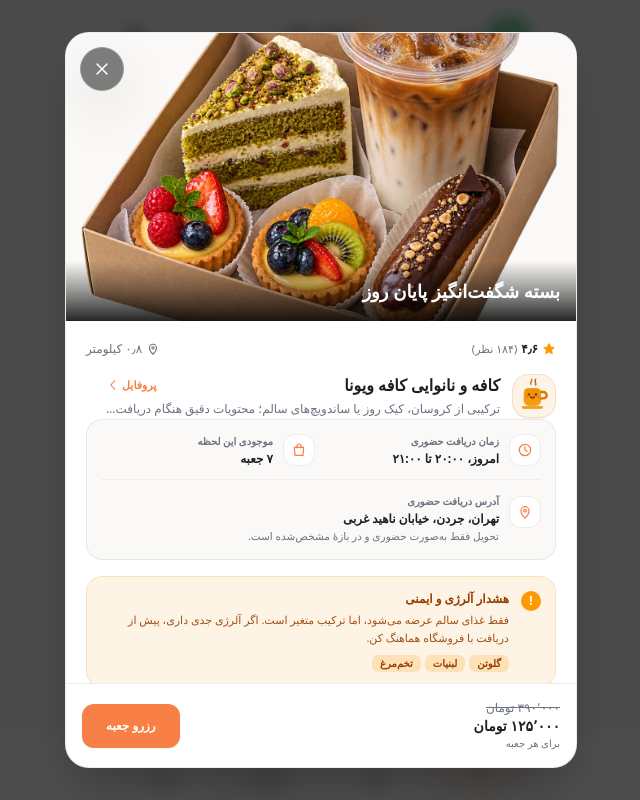
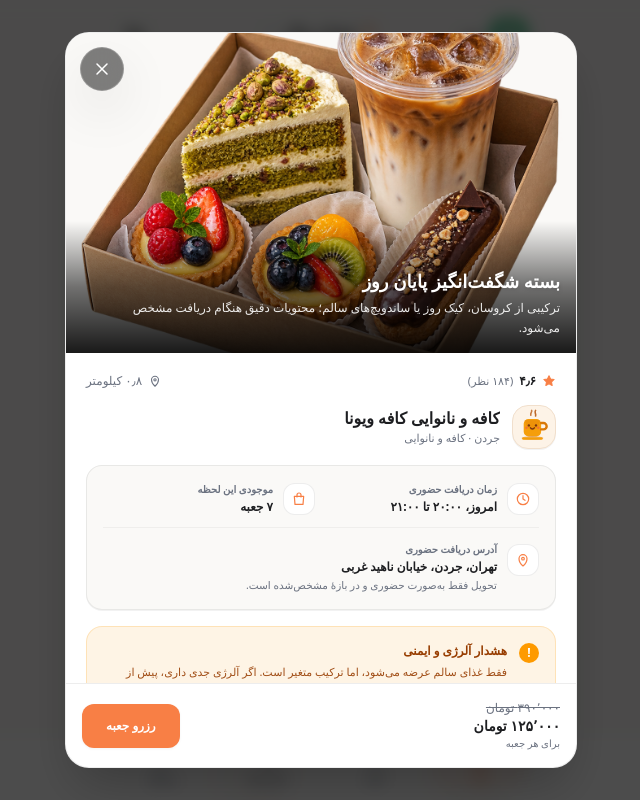
Before and after one commit to AmiraliRanj/moft-pwa, a Next.js app: page /customer in a window 1280 px wide. Both pictures are taken after a click on the button 747 px from the left and 604 px from the top of the page. Shown: the top 800 px of the page, without its empty margins (319-959 px from the left). Built offline with nearby package versions, Linux system fonts and the light colour scheme; grey boxes are pictures that could not be loaded.

Commit message:
fix(offer-detail): move food description onto hero image overlay, remove profile button, make logo clickable, and align to 8pt grid

```diff
--- a/components/MoftPreview.tsx
+++ b/components/MoftPreview.tsx
@@ -2582,7 +2582,7 @@ function OfferDetails({
   return (
     <DialogShell titleId="offer-title" onClose={onClose} size="fullscreen">
       <div ref={detailScrollRef} className="overflow-y-auto flex-1 h-full">
-        <div className="relative w-full h-64 sm:h-72 bg-canvas overflow-hidden">
+        <div className="relative w-full h-72 sm:h-80 bg-canvas overflow-hidden">
           <FoodImage
             src={offer.image}
             alt={`تصویر ${offer.title}`}
@@ -2590,49 +2590,62 @@ function OfferDetails({
             priority
             className="w-full h-full object-cover"
           />
-          <div className="absolute inset-x-0 bottom-0 p-4 bg-gradient-to-t from-black/85 via-black/40 to-transparent text-white">
-            <strong className="block text-base sm:text-lg font-black">{offer.title}</strong>
+          {/* Food Title & Description Overlay on bottom right/start of image */}
+          <div className="absolute inset-x-0 bottom-0 p-4 pt-12 bg-gradient-to-t from-black/90 via-black/55 to-transparent text-white space-y-1">
+            <h1 id="offer-title" className="text-base sm:text-lg font-black leading-snug drop-shadow-sm">
+              {offer.title}
+            </h1>
+            {offer.description && (
+              <p className="text-[11px] sm:text-xs text-white/90 leading-relaxed line-clamp-2 drop-shadow-xs max-w-md">
+                {offer.description}
+              </p>
+            )}
           </div>
         </div>
 
         <div className="p-4 sm:p-5 space-y-4">
+          {/* Rating & Distance */}
           <div className="flex items-center justify-between text-xs text-muted">
-            <span className="flex items-center gap-1 font-bold text-ink">
-              <Icon name="star" filled className="w-3.5 h-3.5 text-amber-500" />
+            <span className="flex items-center gap-1.5 font-bold text-ink">
+              <Icon name="star" filled className="w-3.5 h-3.5 text-brand-2" />
               <span>{decimalFa(offer.rating)}</span>
               <span className="text-muted font-normal text-[11px]">({numberFa(offer.reviewCount)} نظر)</span>
             </span>
-            <span className="flex items-center gap-1">
+            <span className="flex items-center gap-1.5 font-medium">
               <Icon name="pin" className="w-3.5 h-3.5 text-muted" />
               <span>{distanceFa(offer.distanceKm)}</span>
             </span>
           </div>
 
-          <button
-            type="button"
-            onClick={() => onOpenMerchant && onOpenMerchant(offer)}
-            className="flex items-center gap-3 text-start w-full p-2.5 -m-2.5 rounded-2xl hover:bg-canvas/80 active:bg-canvas transition-colors cursor-pointer group"
-            aria-label={`مشاهده صفحه اختصاصی ${offer.merchantName}`}
-          >
-            <MerchantLogo name={offer.merchantName} category={offer.category} size="md" />
+          {/* Clean Merchant Header: Clickable Logo and Name (Profile text button removed) */}
+          <div className="flex items-center gap-3">
+            <button
+              type="button"
+              onClick={() => onOpenMerchant && onOpenMerchant(offer)}
+              className="min-w-[44px] min-h-[44px] w-11 h-11 rounded-full grid place-items-center transition-transform cursor-pointer hover:scale-105 active:scale-95 shrink-0 focus-visible:outline-none focus-visible:ring-2 focus-visible:ring-brand-2"
+              aria-label={`مشاهده صفحه اختصاصی ${offer.merchantName}`}
+            >
+              <MerchantLogo name={offer.merchantName} category={offer.category} size="md" />
+            </button>
             <div className="min-w-0 flex-1">
-              <div className="flex items-center justify-between">
-                <h2 id="offer-title" className="text-base font-black text-ink group-hover:text-brand-2 transition-colors">
+              <button
+                type="button"
+                onClick={() => onOpenMerchant && onOpenMerchant(offer)}
+                className="text-start group cursor-pointer block min-w-0 focus-visible:outline-none"
+                aria-label={`مشاهده صفحه اختصاصی ${offer.merchantName}`}
+              >
+                <strong className="block text-sm sm:text-base font-black text-ink group-hover:text-brand-2 transition-colors truncate leading-tight">
                   {formatMerchantWithCategory(offer.merchantName, offer.categoryLabel)}
-                </h2>
-                {onOpenMerchant && (
-                  <span className="text-[11px] font-bold text-brand-2 inline-flex items-center gap-0.5 shrink-0">
-                    <span>پروفایل</span>
-                    <Icon name="chevron" className="w-3.5 h-3.5 rtl:rotate-180" />
-                  </span>
-                )}
-              </div>
-              <p className="text-xs text-muted mt-0.5 leading-relaxed line-clamp-1">{offer.description}</p>
+                </strong>
+                <span className="block text-[11px] text-muted font-medium mt-0.5 truncate">
+                  {offer.neighborhood} · {offer.categoryLabel}
+                </span>
+              </button>
             </div>
-          </button>
+          </div>
 
           {/* 3 Key Elements: Pickup Time, Remaining Quantity & Pickup Address */}
-          <section className="p-3.5 rounded-2xl bg-canvas border border-line space-y-3">
+          <section className="p-3.5 sm:p-4 rounded-2xl bg-canvas border border-line space-y-3 shadow-2xs">
             <div className="grid grid-cols-2 gap-3 pb-3 border-b border-line/60">
               <div className="flex items-center gap-2.5">
                 <div className="w-8 h-8 rounded-xl bg-surface border border-line text-brand-2 grid place-items-center shrink-0">
@@ -2674,14 +2687,15 @@ function OfferDetails({
             </div>
           </section>
 
-          <section className="flex items-start gap-3 p-3.5 rounded-2xl bg-amber-500/10 border border-amber-500/20 text-amber-800 dark:text-amber-300">
+          {/* Allergen & Safety Warning */}
+          <section className="flex items-start gap-3 p-3.5 sm:p-4 rounded-2xl bg-amber-500/10 border border-amber-500/20 text-amber-800 dark:text-amber-300">
             <span className="w-5 h-5 rounded-full bg-amber-500 text-white font-bold text-xs grid place-items-center shrink-0">!</span>
-            <div className="text-xs space-y-1">
+            <div className="text-xs space-y-1 min-w-0 flex-1">
               <strong className="block font-bold">هشدار آلرژی و ایمنی</strong>
               <p className="opacity-90 leading-relaxed text-[11px]">
                 فقط غذای سالم عرضه می‌شود، اما ترکیب متغیر است. اگر آلرژی جدی داری، پیش از دریافت با فروشگاه هماهنگ کن.
               </p>
-              <div className="flex flex-wrap gap-1 pt-1">
+              <div className="flex flex-wrap gap-1.5 pt-1">
                 {offer.allergens.map((item) => (
                   <span key={item} className="px-2 py-0.5 rounded-md bg-amber-500/20 text-[10px] font-bold">
                     {item}
@@ -2691,8 +2705,9 @@ function OfferDetails({
             </div>
           </section>
 
+          {/* Recommendations */}
           {related.length > 0 && (
-            <section className="space-y-3 pt-2">
+            <section className="space-y-3 pt-1">
               <SectionHeading title="شاید این‌ها را هم دوست داشته باشی" />
               <div className="grid grid-cols-2 gap-3">
                 {related.map((item) => (
@@ -2711,6 +2726,7 @@ function OfferDetails({
         </div>
       </div>
 
+      {/* Sticky Bottom Reservation Bar */}
       <div className="sticky bottom-0 p-4 pb-[max(1rem,env(safe-area-inset-bottom))] border-t border-line bg-surface/95 backdrop-blur-md flex items-center justify-between gap-4">
         <div>
           <del className="block text-xs text-muted line-through">{money(offer.originalPrice)}</del>
```
